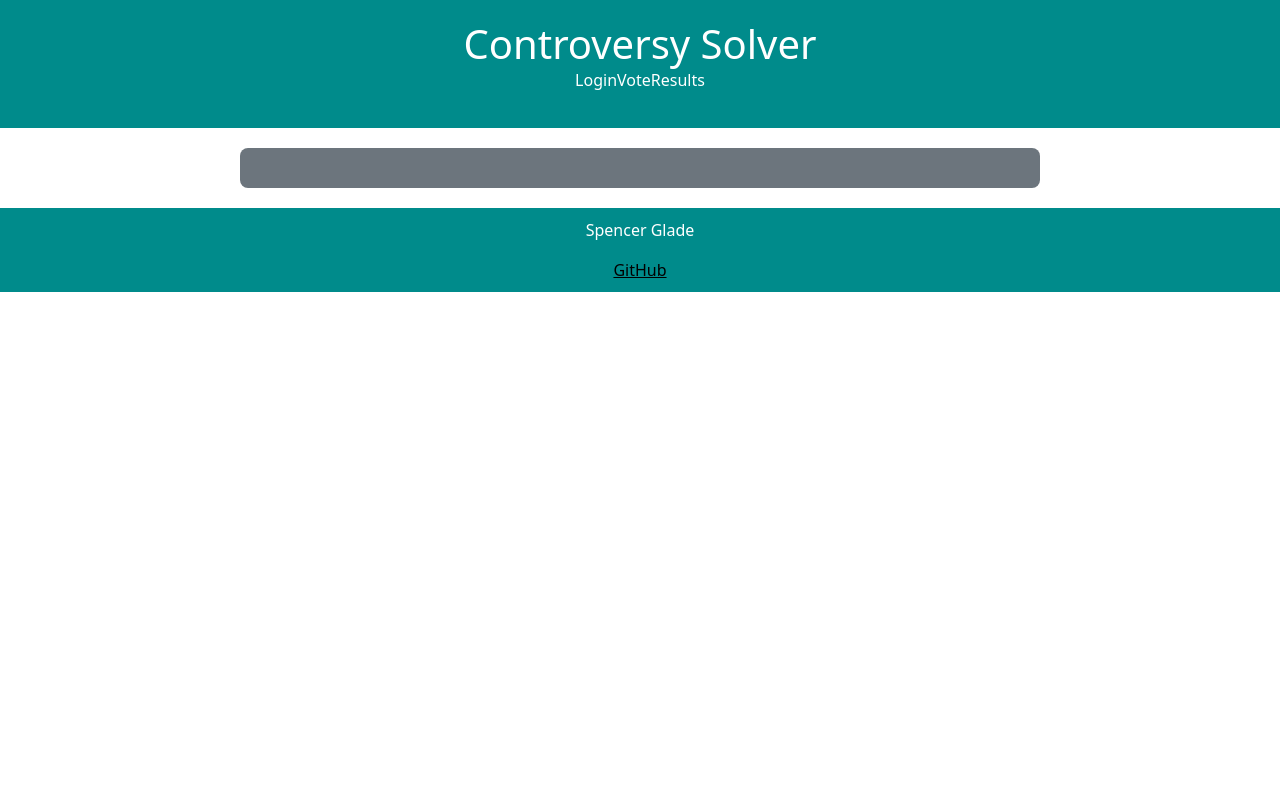
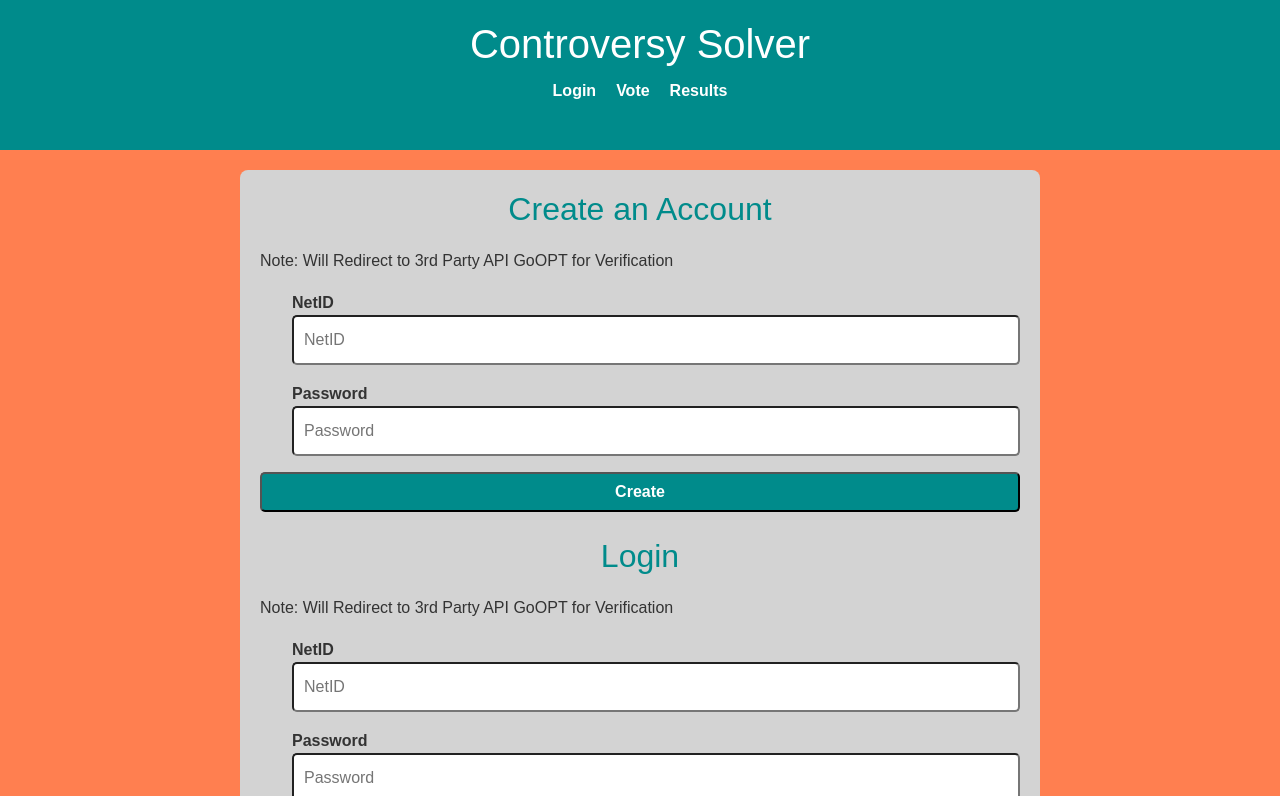
Before and after one commit to SpencerG-BYU/startup, a React (Vite) app: page / in a window 1280 px wide. Shown: the top 796 px of the page. Built offline with nearby package versions, Linux system fonts and the light colour scheme.

Commit message:
convert login

```diff
--- a/src/app.css
+++ b/src/app.css
@@ -19,19 +19,16 @@ header {
 
   nav ul li {
     margin: 10px;
-  }
-
-  nav ul li a {
     color: #fff;
     text-decoration: none;
     font-weight: bold;
   }
 
-  nav ul li a:hover {
+  nav ul li:hover {
     color: black;
   }
 
-  .body {
+  body {
     font-family: 'Arial';
     line-height: 1.6;
     margin: 0;
--- a/src/app.jsx
+++ b/src/app.jsx
@@ -14,9 +14,15 @@ export default function App() {
         <h1>Controversy Solver</h1>
         <nav>
             <ul>
-                <NavLink className='nav-link' to=''>Login</NavLink>
-                <NavLink className='nav-link' to='vote'>Vote</NavLink>
-                <NavLink className='nav-link' to='results'>Results</NavLink>
+                <li>
+                    <NavLink className='nav-link' to=''>Login</NavLink>
+                </li>
+                <li>
+                    <NavLink className='nav-link' to='vote'>Vote</NavLink>
+                </li>
+                <li>
+                    <NavLink className='nav-link' to='results'>Results</NavLink>
+                </li>
             </ul>
         </nav>
         </header>
--- a/src/login/login.jsx
+++ b/src/login/login.jsx
@@ -1,10 +1,37 @@
 import React from 'react';
+import './login.css';
 
 export function Login() {
   return (
-    <main className='container-fluid bg-secondary text-center'>
+    <main>
       <div>
+        <h2>Create an Account</h2>
+        <p>Note: Will Redirect to 3rd Party API GoOPT for Verification</p>
+        <form method="get" action="vote.html">
+            <ul>
+                <label for="NetID">NetID</label>
+                <input type="text" placeholder="NetID" required />
+            </ul>
+            <ul>
+                <label for="password">Password</label>
+                <input type="text" placeholder="Password" required />
+            </ul>
+            <button type="submit">Create</button>
+        </form>
 
+        <h2>Login</h2>
+        <p>Note: Will Redirect to 3rd Party API GoOPT for Verification</p>
+        <form method="get" action="results.html">
+            <ul>
+                <label for="NetID">NetID</label>
+                <input type="text" placeholder="NetID" required />
+            </ul>
+            <ul>
+                <label for="password">Password</label>
+                <input type="text" placeholder="Password" required />
+            </ul>
+            <button type="submit">Login</button>
+        </form>
       </div>
     </main>
   );
```
Also changed, not shown: src/login/login.css (renamed from src/login/main.css).
